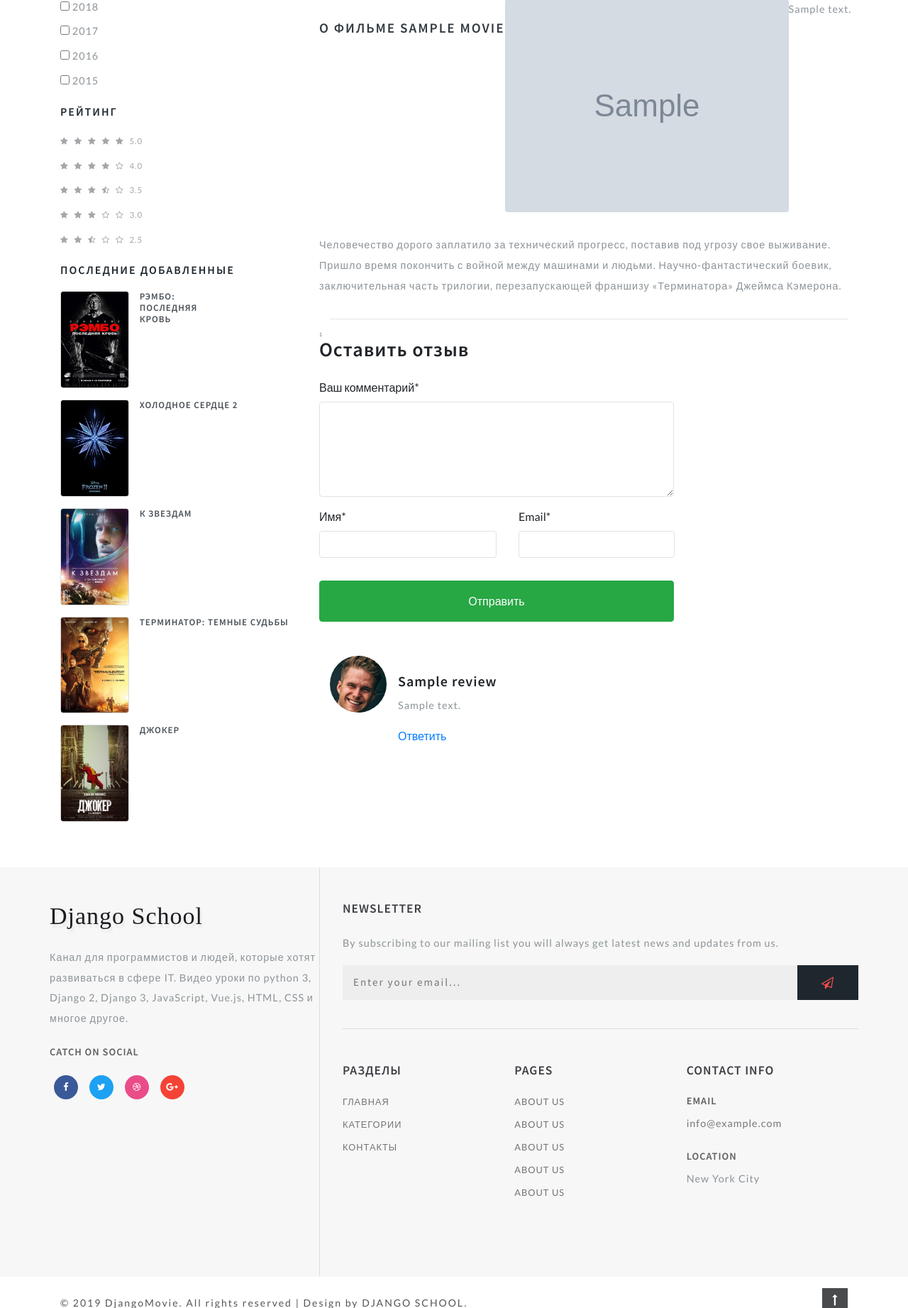
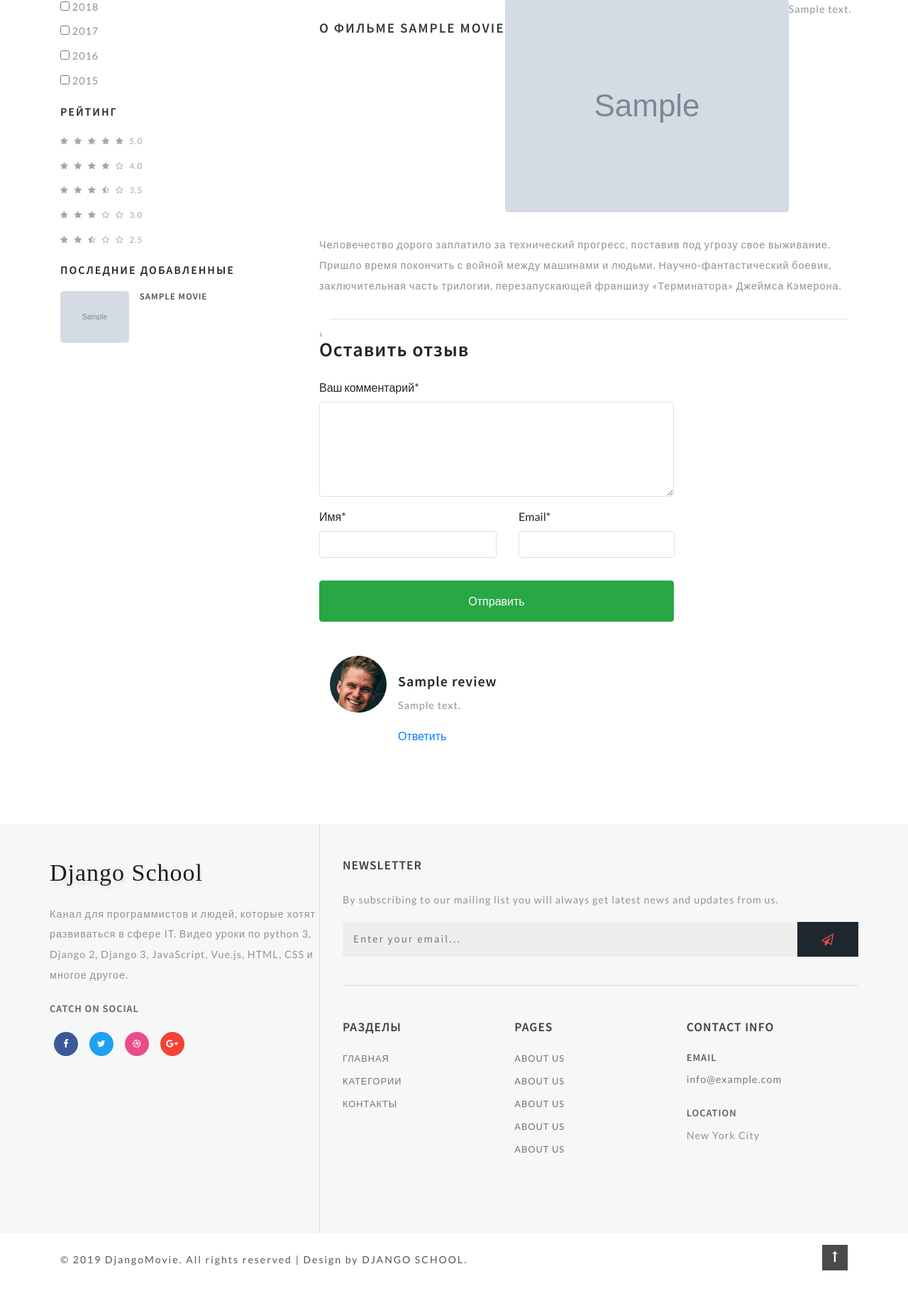
Before and after one commit to cement-hools/movie_django, a Django app: page /# in a window 1280 px wide. Shown: the part 1168-3011 px from the top of the page at 71% size. After the commit the page ends 2958 px from the top, so only its background shows below. Run offline with Django 3.2, Linux system fonts and the light colour scheme; tables that the repository leaves empty hold one stand-in row (values such as "Sample post"); grey boxes marked "Sample" are stand-in pictures; some libraries are stand-ins or nearby versions.

Commit message:
template tags 2 last movie

```diff
--- /dev/null
+++ b/movies/templatetags/movie_tag.py
@@ -0,0 +1,21 @@
+from django import template
+
+from movies.models import Category, Movie
+
+register = template.Library()
+
+
+@register.simple_tag()
+def get_categories():
+    """Вывод всех категорий"""
+    return Category.objects.all()
+
+
+@register.inclusion_tag('movies/tags/last_movie.html')
+def get_last_movies(count=5):
+    """Вывод 5 последних фильмов"""
+    movies = Movie.objects.order_by('id')[:count]
+    context = {
+        'last_movies': movies,
+    }
+    return context
--- a/movies/views.py
+++ b/movies/views.py
@@ -10,17 +10,11 @@ class MoviesView(ListView):
     """Список фильмов"""
     queryset = Movie.objects.filter(draft=False)
 
-    def get_context_data(self, *args, **kwargs):
-        context = super().get_context_data(*args, **kwargs)
-        context['categories'] = Category.objects.all()
-        return context
-
 
 class MoviesDetailView(DetailView):
     """Полное описание фильма"""
     model = Movie
     slug_field = 'url'
-
 
 
 class AddReview(View):
--- a/templates/include/header.html
+++ b/templates/include/header.html
@@ -1,3 +1,4 @@
+{% load movie_tag %}
 <!-- header -->
 <header class="header">
     <div class="container-fluid px-lg-5">
@@ -22,6 +23,7 @@
                                                 aria-hidden="true"></span></a>
                     <input type="checkbox" id="drop-2">
                     <ul>
+                        {% get_categories as categories %}
                         {% for category in categories %}
                             <li><a href="/">{{ category.name }}</a></li>
                         {% endfor %}
--- a/templates/include/sidebar.html
+++ b/templates/include/sidebar.html
@@ -1,3 +1,4 @@
+{% load movie_tag %}
 <div class="search-bar w3layouts-newsletter">
     <h3 class="sear-head editContent">Поиск фильма</h3>
     <form action="#" method="post" class="d-flex editContent">
@@ -119,57 +120,5 @@
 </div>
 <!-- //reviews -->
 <!-- deals -->
-    <div class="deal-leftmk left-side">
-        <h3 class="sear-head editContent">Последние добавленные</h3>
-        <div class="special-sec1 row mt-3 editContent">
-            <div class="img-deals col-md-4">
-                <img src="bundles/images/s4.jpg" class="img-fluid" alt="">
-            </div>
-            <div class="img-deal1 col-md-4">
-                <h3 class="editContent">Рэмбо: Последняя кровь</h3>
-                <a href="moviesingle.html" class="editContent"></a>
-            </div>
-
-        </div>
-        <div class="special-sec1 row mt-3 editContent">
-            <div class="img-deals col-md-4">
-                <img src="bundles/images/s2.jpg" class="img-fluid" alt="">
-            </div>
-            <div class="img-deal1 col-md-8">
-                <h3 class="editContent">Холодное сердце 2</h3>
-                <a href="moviesingle.html" class="editContent"></a>
-            </div>
-
-        </div>
-        <div class="special-sec1 row mt-3 editContent">
-            <div class="img-deals col-md-4">
-                <img src="bundles/images/s1.jpg" class="img-fluid" alt="">
-            </div>
-            <div class="img-deal1 col-md-8">
-                <h3 class="editContent">К звездам</h3>
-                <a href="moviesingle.html" class="editContent"></a>
-            </div>
-
-        </div>
-        <div class="special-sec1 row mt-3 editContent">
-            <div class="img-deals col-md-4">
-                <img src="bundles/images/s5.jpg" class="img-fluid" alt="">
-            </div>
-            <div class="img-deal1 col-md-8">
-                <h3 class="editContent">Терминатор: Темные судьбы</h3>
-                <a href="moviesingle.html" class="editContent"></a>
-            </div>
-
-        </div>
-        <div class="special-sec1 row mt-3 editContent">
-            <div class="img-deals col-md-4">
-                <img src="bundles/images/s3.jpg" class="img-fluid" alt="">
-            </div>
-            <div class="img-deal1 col-md-8">
-                <h3 class="editContent">Джокер</h3>
-                <a href="moviesingle.html" class="editContent"></a>
-            </div>
-
-        </div>
-    </div>
+{% get_last_movies count=2 %}
 <!-- //deals -->
--- /dev/null
+++ b/templates/movies/tags/last_movie.html
@@ -0,0 +1,14 @@
+<div class="deal-leftmk left-side">
+    <h3 class="sear-head editContent">Последние добавленные</h3>
+    {% for movie in last_movies %}
+        <div class="special-sec1 row mt-3 editContent">
+            <div class="img-deals col-md-4">
+                <img src="{{ movie.poster.url }}" class="img-fluid" alt="">
+            </div>
+            <div class="img-deal1 col-md-4">
+                <h3 class="editContent">{{ movie.title }}</h3>
+                <a href="{{ movie.get_absolute_url }}" class="editContent"></a>
+            </div>
+        </div>
+    {% endfor %}
+</div>
```
Also changed, not shown: movies/templatetags/__init__.py (added). Lines whose indentation alone changed are shown as unchanged.
